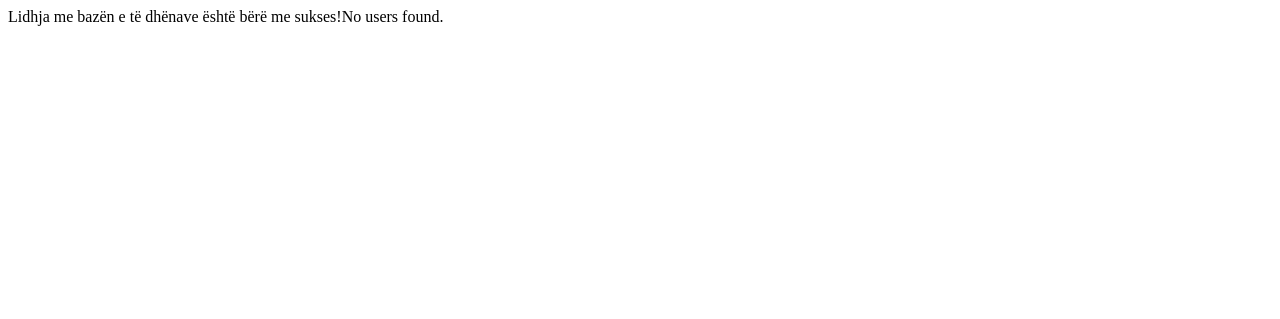
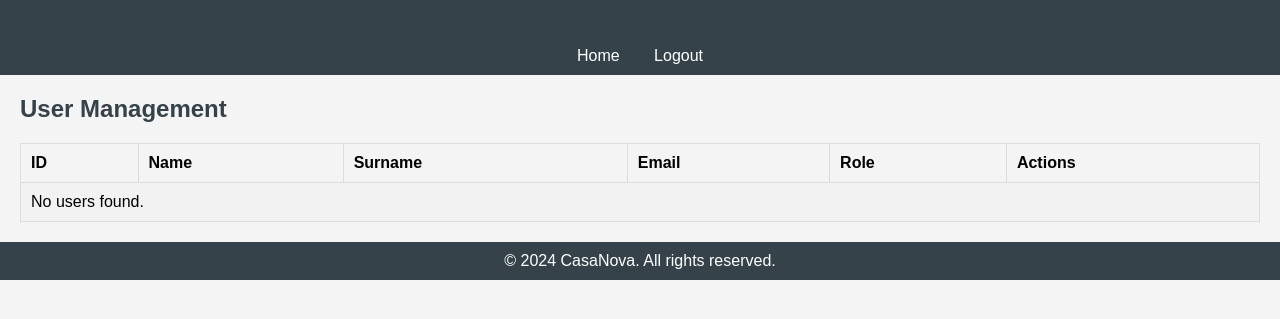
Before and after one commit to FlorentLatifi/CasaNova, a PHP site: page /dashboard.php in a window 1280 px wide. Shown: the top 319 px of the page. Run offline with PHP 8.4, Linux system fonts and the light colour scheme; the visitor is signed in with stand-in values (Sample User, id 1); data that the repository does not hold is empty.

Commit message:
dashboard

```diff
--- /dev/null
+++ b/dashboard.css
@@ -0,0 +1,81 @@
+/* Reset */
+* {
+    margin: 0;
+    padding: 0;
+    box-sizing: border-box;
+}
+
+body {
+    font-family: Arial, sans-serif;
+    background-color: #f4f4f4;
+}
+
+header {
+    background: #35424a;
+    color: #ffffff;
+    padding: 10px 0;
+    text-align: center;
+}
+
+nav ul {
+    list-style: none;
+}
+
+nav ul li {
+    display: inline;
+    margin: 0 15px;
+}
+
+nav ul li a {
+    color: #ffffff;
+    text-decoration: none;
+}
+
+main {
+    padding: 20px;
+}
+
+h1, h2 {
+    color: #35424a;
+}
+
+table {
+    width: 100%;
+    border-collapse: collapse;
+    margin-top: 20px;
+}
+
+table, th, td {
+    border: 1px solid #dddddd;
+}
+
+th, td {
+    padding: 10px;
+    text-align: left;
+}
+
+tr:nth-child(even) {
+    background-color: #f2f2f2;
+}
+
+button {
+    background-color: #e74c3c;
+    color: white;
+    border: none;
+    padding: 5px 10px;
+    cursor: pointer;
+}
+
+button:hover {
+    background-color: #c0392b;
+}
+
+footer {
+    text-align: center;
+    padding: 10px 0;
+    background: #35424a;
+    color: #ffffff;
+    position: relative;
+    bottom: 0;
+    width: 100%;
+}
--- a/dashboard.php
+++ b/dashboard.php
@@ -1,6 +1,11 @@
 <?php
-// Include the database connection
-include 'db_connection.php'; // Ensure you have a correct connection
+include 'db_connection.php';
+session_start();
+
+// Check if the user is a superadmin
+if ($_SESSION['user_role'] != 3) { // Assuming 3 is the role_id for superadmin
+    die("Access denied.");
+}
 
 // Fetch the list of users
 $sql = "SELECT u.id, u.emri, u.mbiemri, u.email, r.name AS roli
@@ -10,15 +15,72 @@ $stmt = $conn->prepare($sql);
 $stmt->execute();
 $result = $stmt->get_result();
 
-if ($result->num_rows > 0) {
-    // Output data for each user
-    while ($row = $result->fetch_assoc()) {
-        echo "ID: " . $row["id"] . " - Name: " . $row["emri"] . " " . $row["mbiemri"] . " - Email: " . $row["email"] . " - Role: " . $row["roli"] . "<br>";
-    }
-} else {
-    echo "No users found.";
-}
+?>
+<!DOCTYPE html>
+<html lang="en">
+<head>
+    <meta charset="UTF-8">
+    <meta name="viewport" content="width=device-width, initial-scale=1.0">
+    <title>Admin Dashboard - CasaNova</title>
+    <link rel="stylesheet" href="dashboard.css">
+    <script>
+        function confirmDelete() {
+            return confirm("Are you sure you want to delete this user?");
+        }
+    </script>
+</head>
+<body>
+    <header>
+        <h1>Admin Dashboard</h1>
+        <nav>
+            <ul>
+                <li><a href="superadmin_dashboard.php">Home</a></li>
+                <li><a href="logout.php">Logout</a></li>
+            </ul>
+        </nav>
+    </header>
+    <main>
+        <h2>User Management</h2>
+        <table>
+            <tr>
+                <th>ID</th>
+                <th>Name</th>
+                <th>Surname</th>
+                <th>Email</th>
+                <th>Role</th>
+                <th>Actions</th>
+            </tr>
+            <?php
+            if ($result->num_rows > 0) {
+                while ($row = $result->fetch_assoc()) {
+                    echo "<tr>
+                            <td>{$row['id']}</td>
+                            <td>{$row['emri']}</td>
+                            <td>{$row['mbiemri']}</td>
+                            <td>{$row['email']}</td>
+                            <td>{$row['roli']}</td>
+                            <td>
+                                <a href='edit_user.php?id={$row['id']}' class='edit-button'>Edit</a> |
+                                <form action='delete_user.php' method='POST' style='display:inline;' onsubmit='return confirmDelete();'>
+                                    <input type='hidden' name='id' value='{$row['id']}'>
+                                    <button type='submit'>Delete</button>
+                                </form>
+                            </td>
+                          </tr>";
+                }
+            } else {
+                echo "<tr><td colspan='6'>No users found.</td></tr>";
+            }
+            ?>
+        </table>
+    </main>
+    <footer>
+        <p>&copy; 2024 CasaNova. All rights reserved.</p>
+    </footer>
+</body>
+</html>
 
+<?php
 // Close the database connection
 $conn->close();
 ?>
--- a/db_connection.php
+++ b/db_connection.php
@@ -12,5 +12,5 @@ $conn = new mysqli($serverName, $username, $password, $dbname);
 if ($conn->connect_error) {
     die("Gabim gjatë lidhjes me bazën e të dhënave: " . $conn->connect_error);
 }
-echo "Lidhja me bazën e të dhënave është bërë me sukses!";
+//echo "Lidhja me bazën e të dhënave është bërë me sukses!";
 ?>
```
Also changed, not shown: edit_user.php (added, +82 -0 lines).
